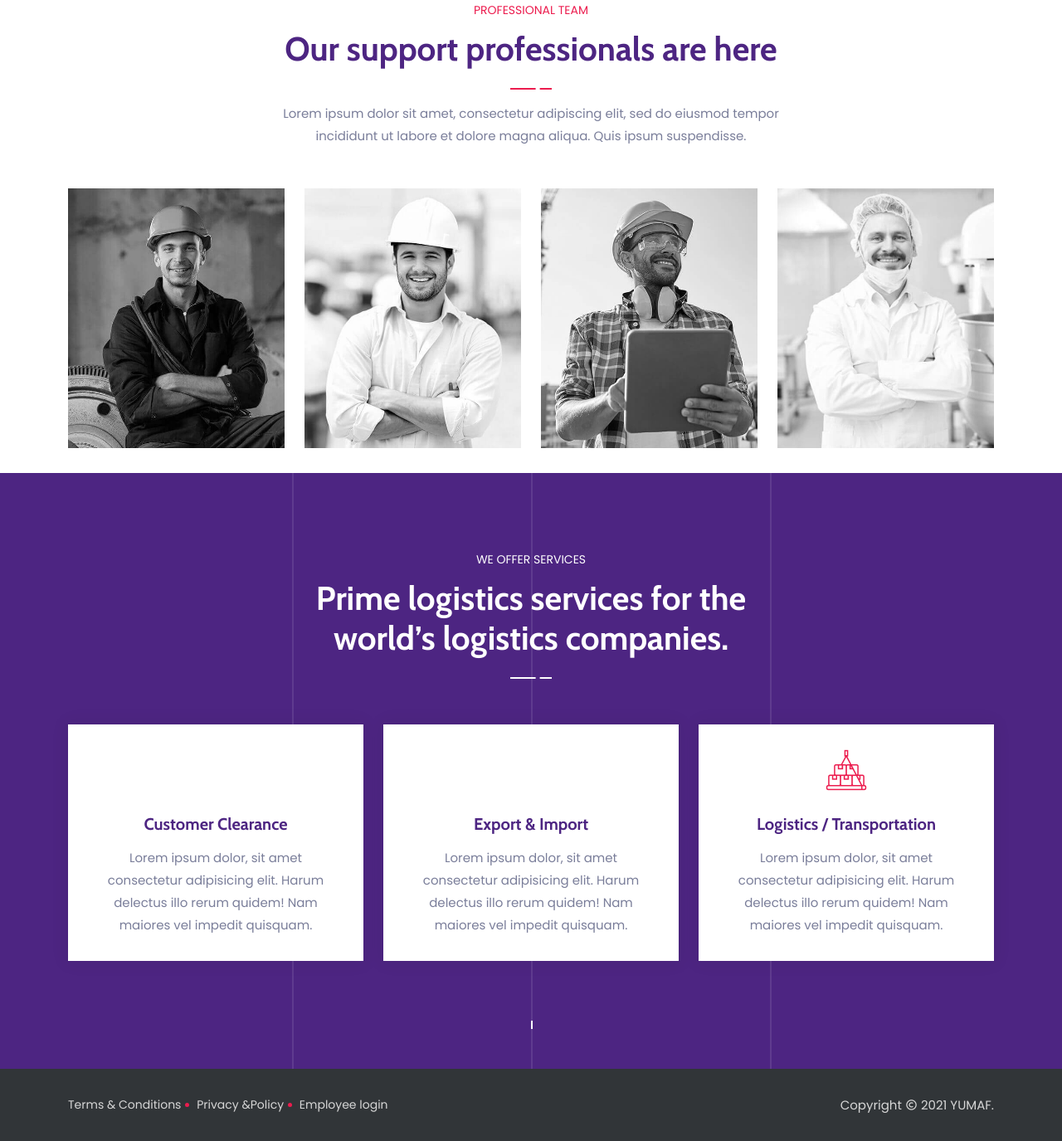
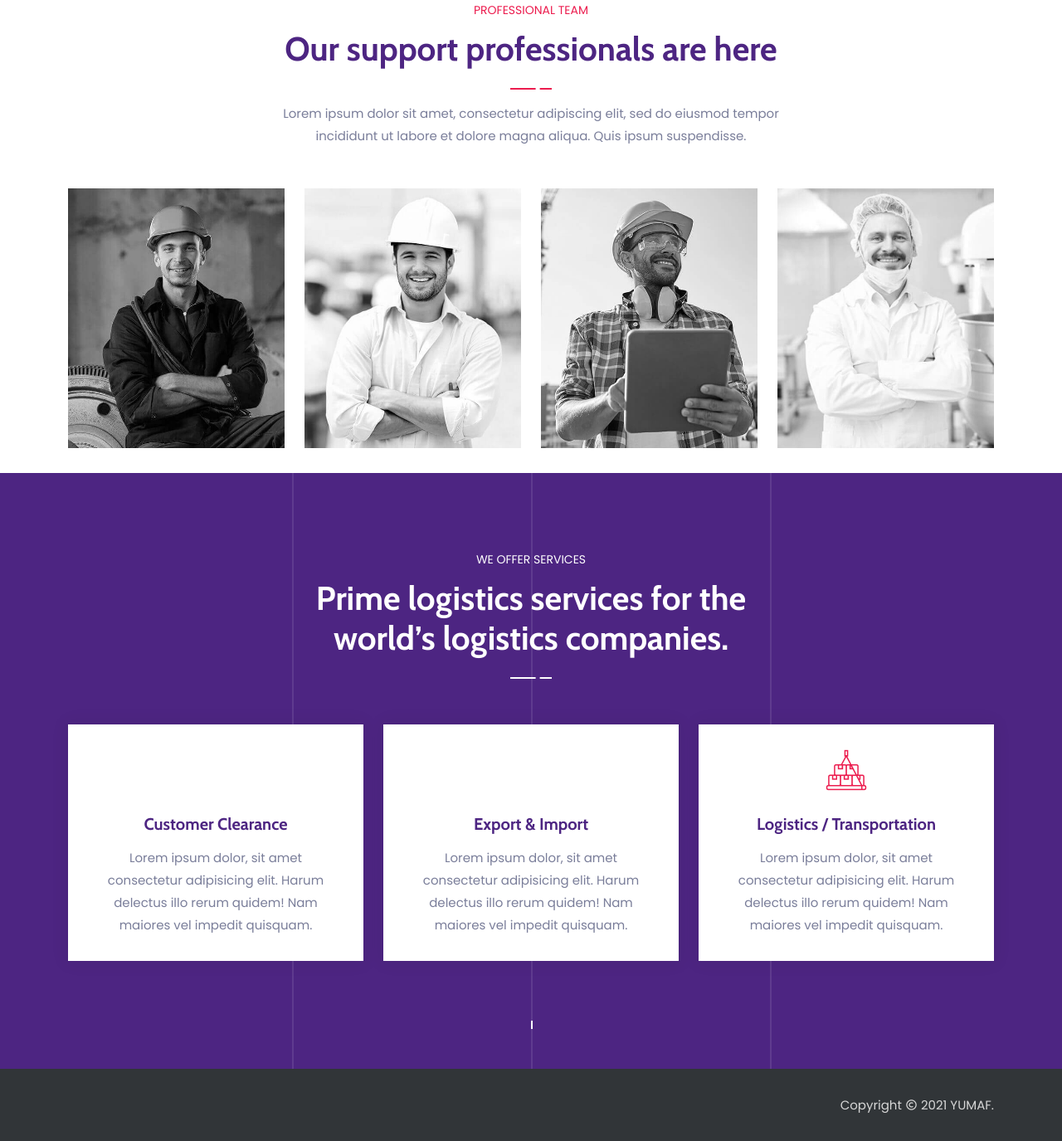
Before and after one commit to code2913/yumaf, a Django app: page / in a window 1280 px wide. Shown: the part 3200-4575 px from the top of the page at 83% size. Run offline with Django 3.2, Linux system fonts and the light colour scheme; some libraries are stand-ins or nearby versions.

Commit message:
make it better

```diff
--- /dev/null
+++ b/runtime.txt
@@ -0,0 +1 @@
+python-3.9.5
--- a/templates/base.html
+++ b/templates/base.html
@@ -73,23 +73,8 @@
     <footer class="footer-bottom-area footer-bottom-area-four">
         <div class="container">
             <div class="row align-items-center">
-                <div class="col-lg-6">
-                    <div class="single-widget-bottom">
-                        <ul>
-                            <li>
-                                <a href="terms.html">Terms & Conditions</a>
-                            </li>
-                            <li>
-                                <a href="privacy.html">Privacy &Policy</a>
-                            </li>
-                            <li>
-                                <a href="log-in.html">Employee login</a>
-                            </li>
-                        </ul>
-                    </div>
-                </div>
-                <div class="col-lg-6">
-                    <div class="single-widget-bottom">
+                <div class="col-lg-12">
+                    <div class="single-widget-bottom text-centerß">
                         <p>
                             Copyright <i class="bx bx-copyright"></i> {% now "Y" %} YUMAF.
                         </p>
--- a/templates/index.html
+++ b/templates/index.html
@@ -164,11 +164,11 @@
             <div class="col-lg-6 pr-0">
                 <div class="about-img">
                     <div class="about-history">
-                        <div class="about-details">
+                        {% comment %} <div class="about-details">
                             <i class="flaticon-box"></i>
                             <span>8,845 M</span>
                             <p>Delivered Packages</p>
-                        </div>
+                        </div> {% endcomment %}
                     </div>
                 </div>
             </div>
--- a/yumaf/settings.py
+++ b/yumaf/settings.py
@@ -23,9 +23,9 @@ BASE_DIR = Path(__file__).resolve().parent.parent
 SECRET_KEY = 'django-insecure-b8nlb*1x1%bd*phd6g9g9^7min(h9=6irwy5m+8(y6lp1%#c4l'
 
 # SECURITY WARNING: don't run with debug turned on in production!
-DEBUG = True
+DEBUG = False
 
-ALLOWED_HOSTS = []
+ALLOWED_HOSTS = ['*']
 
 
 # Application definition
```
Also changed, not shown: requirements.txt (added, +23 -0 lines), 1 other file.
